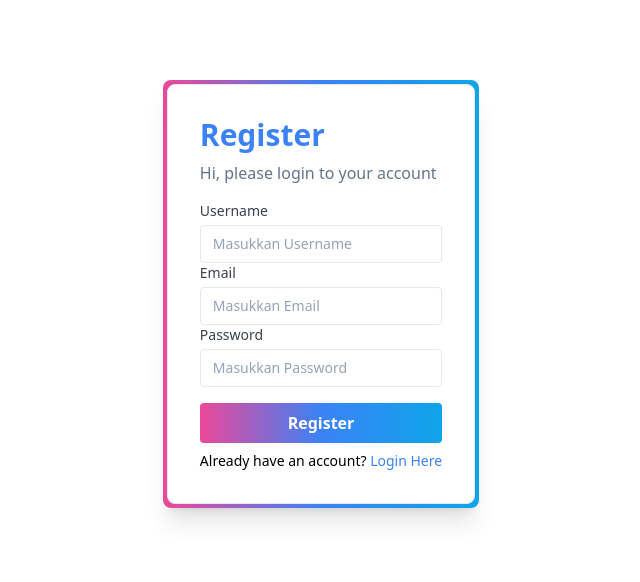
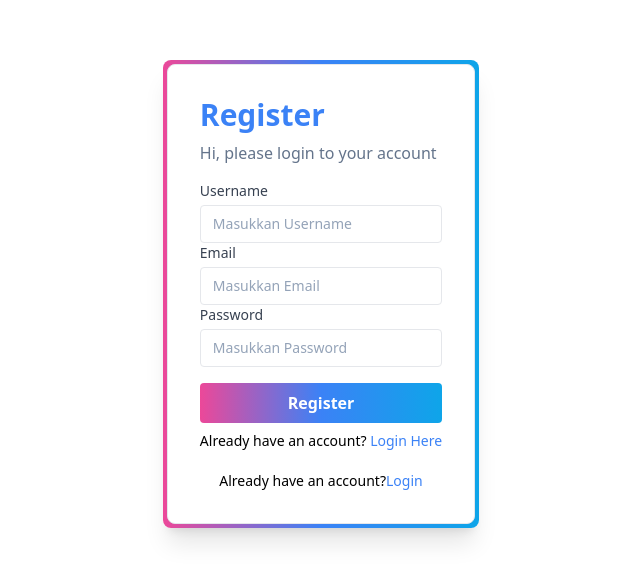
Before and after one commit to zaindarma/belajar-nextjs-batch3, a Next.js app: page /register in a window 1280 px wide. Shown: the part 106-688 px from the top of the page, without its empty margins (319-959 px from the left). Built offline with nearby package versions, Linux system fonts and the light colour scheme.

Commit message:
conditional rendering

```diff
--- a/src/components/organism/Login/index.js
+++ b/src/components/organism/Login/index.js
@@ -10,12 +10,6 @@
         <InputForm label="Username" name="username" type="text" placeholder="Masukkan Username" />
         <InputForm label="Password" name="password" type="password" placeholder="Masukkan Password " />
         <Button buttonClassname="bg-gradient-hover text-white w-full mt-4">Login</Button>
-        <p className="text-sm text-center mt-2">
-            Dont have an account?{" "}
-            <Link className="text-blue-500 hover:text-blue-700" href="/register">
-            Register Here
-            </Link>
-        </p>
     </form>
   )
 }
--- a/src/components/organism/Register/index.js
+++ b/src/components/organism/Register/index.js
@@ -10,12 +10,6 @@
         <InputForm label="Email" name="email" type="text" placeholder="Masukkan Email" />
         <InputForm label="Password" name="password" type="password" placeholder="Masukkan Password " />
         <Button buttonClassname="bg-gradient-hover text-white w-full mt-4">Register</Button>
-        <p className="text-sm text-center mt-2">
-            Already have an account?{" "}
-            <Link className="text-blue-500 hover:text-blue-700" href="/login">
-            Login Here
-            </Link>
-        </p>
     </form>
   )
 }
--- a/src/components/templates/AuthLayout/index.js
+++ b/src/components/templates/AuthLayout/index.js
@@ -1,6 +1,7 @@
+import Link from 'next/link';
 import React from 'react'
 
-const AuthLayout = ({ title, desc, children }) => {
+const AuthLayout = ({ title, desc, children, type = "register" }) => {
   return (
     <>
     <div className="rounded-lg bg-gradient-aigen p-1 shadow-xl">
@@ -8,6 +9,39 @@
             <h1 className="text-3xl font-bold mb-2 text-blue-500">{title}</h1>
             <p className="font-medium text-slate-500 mb-4">{desc}</p>
             {children}
+
+            {/* Cara 1 */}
+            {type === "login" ? (
+              <p className="text-sm text-center mt-2">
+                Dont have an account?{" "}
+                <Link className="text-blue-500 hover:text-blue-700" href="/register">
+                Register Here
+                </Link>
+              </p>
+              ) : (
+              <p className="text-sm text-center mt-2">
+                Already have an account?{" "}
+                <Link className="text-blue-500 hover:text-blue-700" href="/login">
+                Login Here
+                </Link>
+              </p>
+            )}
+
+            {/* Cara 2 */}
+            <p className={`text-sm mt-5 text-center ${type === "login" ? "text-red-500" : ""}`}>
+              {type === "register" ? "Already have an account?" : "Dont have an account?"}
+              {type === "register" && (
+                <Link className="text-blue-500 hover:text-blue-700 " href={"/login"}>
+                  Login
+                </Link>
+              )}
+              {type === "login" && (
+                <Link className="text-blue-500 hover:text-blue-700" href="/register">
+                  Register
+                </Link>
+              )}
+
+            </p>
         </div>
     </div>
     </>
@@ -15,3 +49,5 @@
 }
 
 export default AuthLayout;
+
+// Conditional rendering : teknik untuk menampilkan elemen UI berdasarkan kondisi tertentu
--- a/src/pages/login/index.js
+++ b/src/pages/login/index.js
@@ -6,7 +6,7 @@
   return (
     <>
     <div className="flex justify-center items-center min-h-screen">
-        <AuthLayout title={"Login"} desc="Hi, please login to your account">
+        <AuthLayout title={"Login"} desc="Hi, please login to your account" type="login">
             <Login />
         </AuthLayout>
     </div>
--- a/src/pages/register/index.js
+++ b/src/pages/register/index.js
@@ -7,7 +7,7 @@
   return (
     <>
     <div className="flex justify-center items-center min-h-screen">
-        <AuthLayout title={"Register"} desc="Hi, please login to your account">
+        <AuthLayout title={"Register"} desc="Hi, please login to your account" type="register">
            <Register />
         </AuthLayout>
     </div>
```
